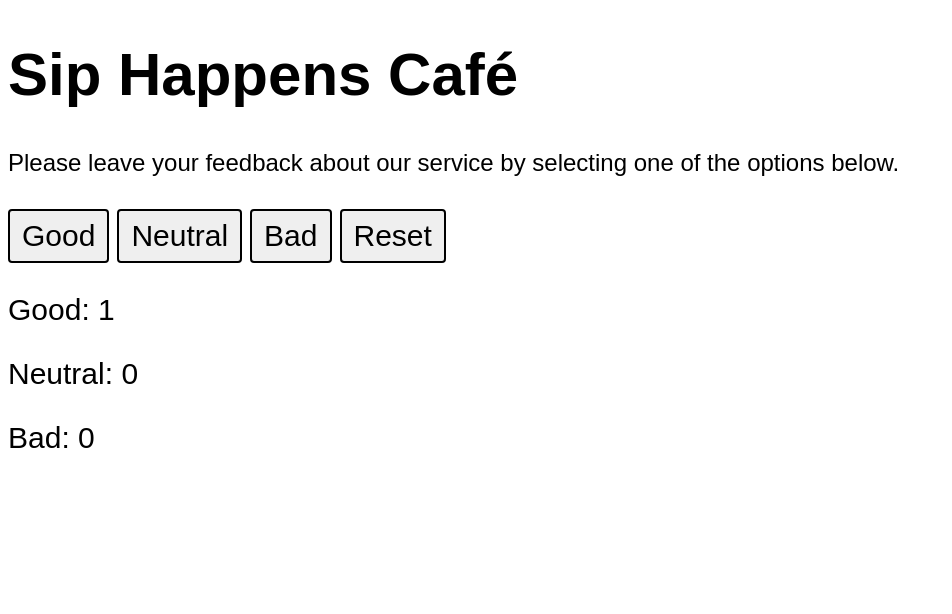
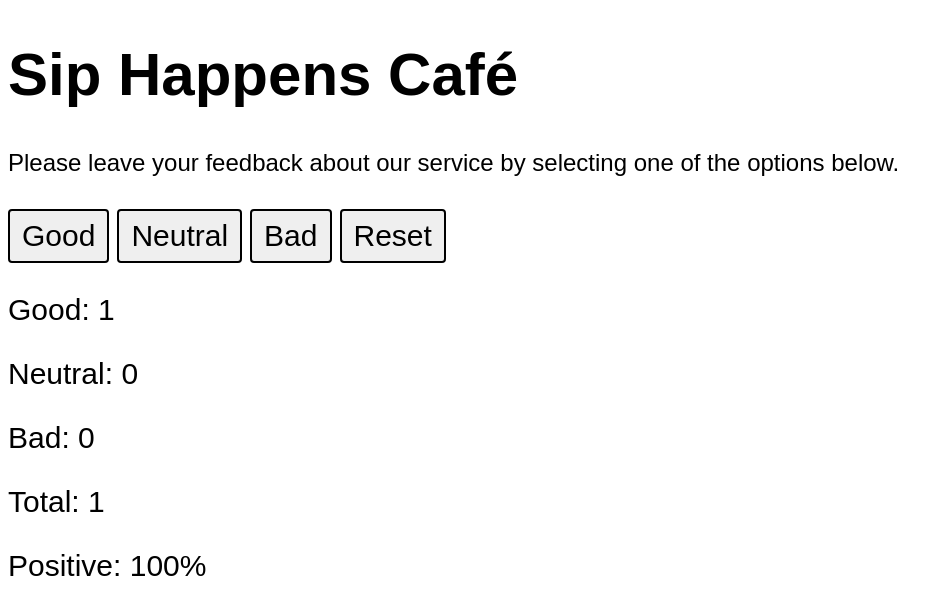
Before and after one commit to AistraViter/goit-react-hw-02, a React (Vite) app: page / in a window 1280 px wide. Both pictures are taken after a click on the button "Good". Shown: the top 614 px of the page, without its empty margins (0-952 px from the left). Built offline with nearby package versions, Linux system fonts and the light colour scheme.

Commit message:
Step5 is working

```diff
--- a/src/components/App.jsx
+++ b/src/components/App.jsx
@@ -50,7 +50,7 @@ export default function App() {
         updateFeedbackNeutral={updateFeedbackNeutral}
         updateFeedbackBad={updateFeedbackBad}
         resetFeedback={resetFeedback}
-        totalFeedback={totalFeedback}  // Передаємо totalFeedback
+        totalFeedback={totalFeedback} // Передаємо totalFeedback
       />
       <IsFeedback totalFeedback={totalFeedback} feedback={feedback} />
     </>
@@ -58,12 +58,15 @@ export default function App() {
 }
 
 const IsFeedback = ({ totalFeedback, feedback }) => {
+  const positiveFeedback = Math.round((feedback.good / totalFeedback) * 100);
   if (totalFeedback > 0) {
     return (
       <Feedback
         good={feedback.good}
         neutral={feedback.neutral}
         bad={feedback.bad}
+        total={totalFeedback}
+        positive={positiveFeedback}
       />
     );
   }
--- a/src/components/Feedback/Feedback.jsx
+++ b/src/components/Feedback/Feedback.jsx
@@ -1,6 +1,6 @@
 import styles from "./Feedback.module.css";
 
-const Feedback = ({ good = 0, neutral = 0, bad = 0 }) => {
+const Feedback = ({ good = 0, neutral = 0, bad = 0, total, positive }) => {
   const { feedback } = styles;
   return (
     <ul className={feedback}>
@@ -13,6 +13,12 @@ const Feedback = ({ good = 0, neutral = 0, bad = 0 }) => {
       <li>
         <p>Bad: {bad}</p>
       </li>
+      <li>
+        <p>Total: {total}</p>
+      </li>
+      <li>
+        <p>Positive: {positive}%</p>
+      </li>
     </ul>
   );
 };
```
